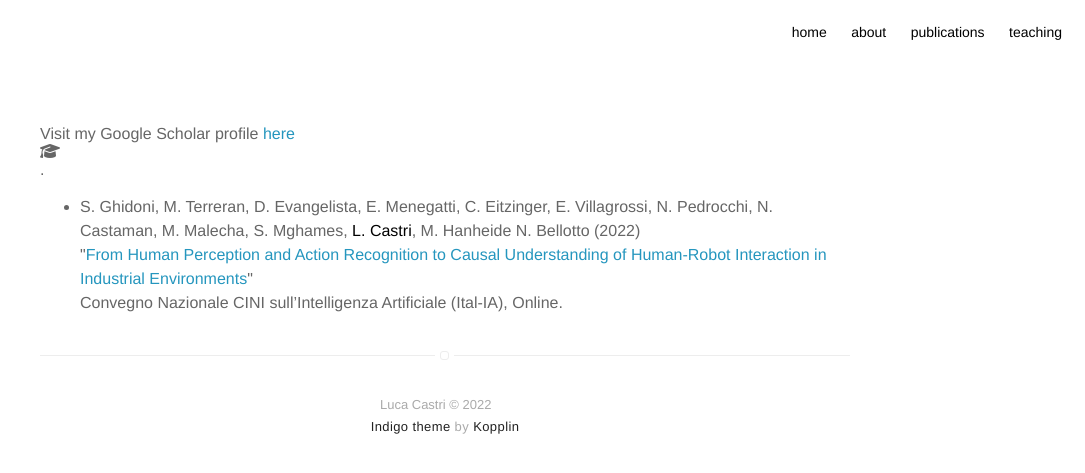
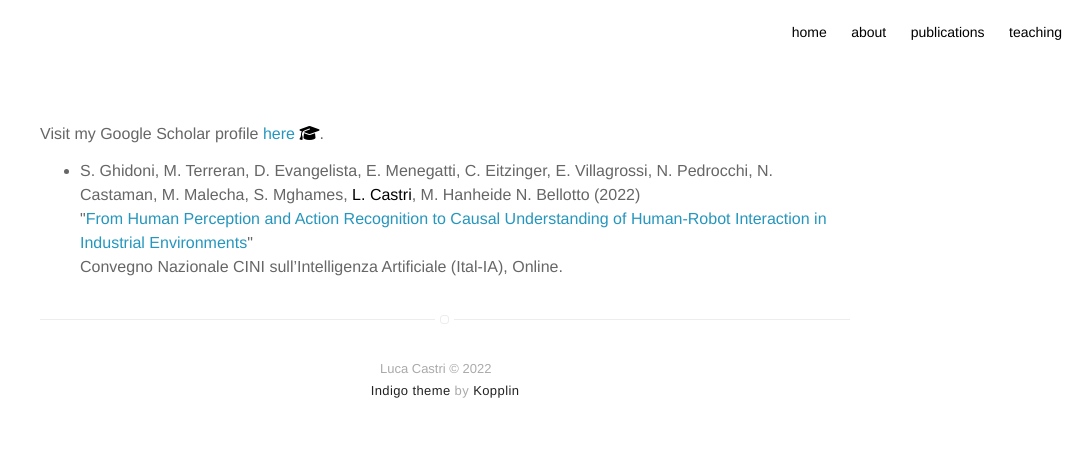
Before and after one commit to lcastri/lcastri.github.io, a Jekyll site: the page built from publications.html, in a window 1280 px wide. Shown: the top 473 px of the page, without its empty margins (195-1280 px from the left). Built offline with Jekyll 4.4.1, drawn with Linux system fonts in a browser that asks for light colours; nearby versions of some CDN libraries.

Commit message:
inline-icon

```diff
--- a/_sass/base/general.sass
+++ b/_sass/base/general.sass
@@ -30,9 +30,6 @@ h4
 title_section
 	font-family: $fontMonospace
 	font-size: 1.85rem
-	color: $zeta
-
-inline_icon
 	color: $zeta
 
 a
@@ -154,3 +151,6 @@ pre
 
 .wrapper-large
 	max-width: 810px
+
+.inline-icon
+	color: $zeta
--- a/publications.html
+++ b/publications.html
@@ -3,7 +3,7 @@ title: Publications
 layout: page
 ---
 
-Visit my Google Scholar profile <a class="ext_link" href="https://scholar.google.com/citations?user=MWKfdVQAAAAJ&hl=en&oi=ao">here</a> <div class="inline_icon"><i class="fa fa-graduation-cap"></i></div>.
+Visit my Google Scholar profile <a class="ext_link" href="https://scholar.google.com/citations?user=MWKfdVQAAAAJ&hl=en&oi=ao">here</a> <i class="fa fa-graduation-cap inline-icon"></i>.
 <ul>
     <li>
         S. Ghidoni, M. Terreran, D. Evangelista, E. Menegatti, C. Eitzinger, E. Villagrossi, N. Pedrocchi, N. Castaman, M. Malecha, S. Mghames, <strong>L. Castri</strong>, M. Hanheide N. Bellotto (2022)<br>
```
